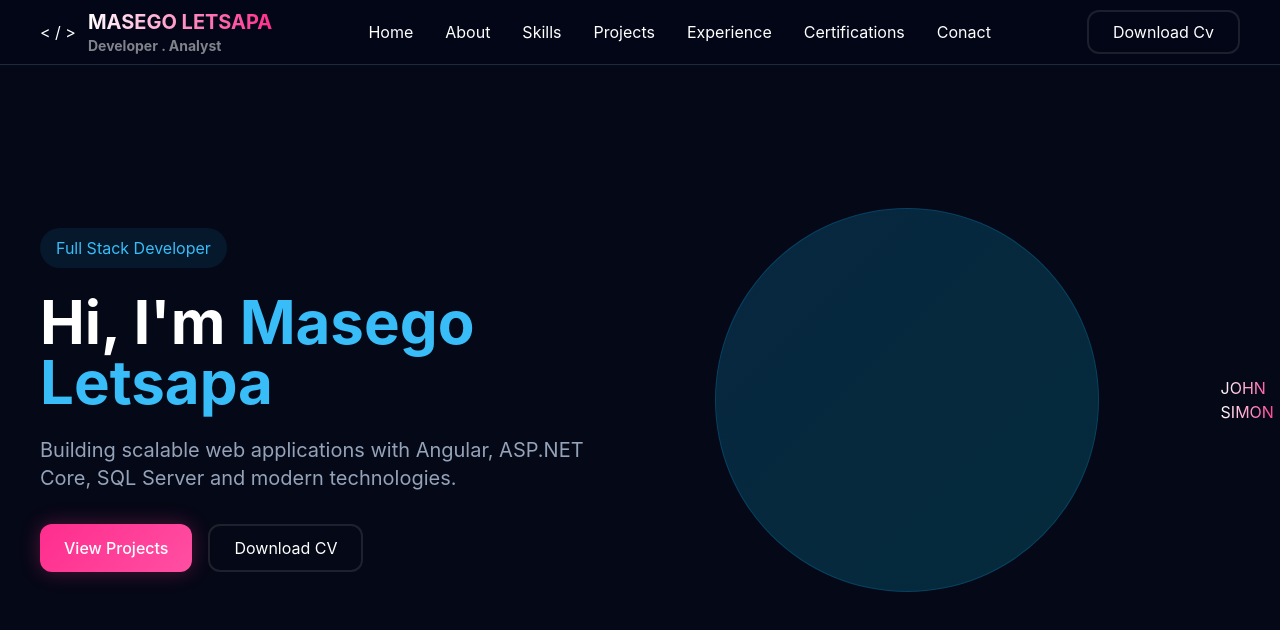
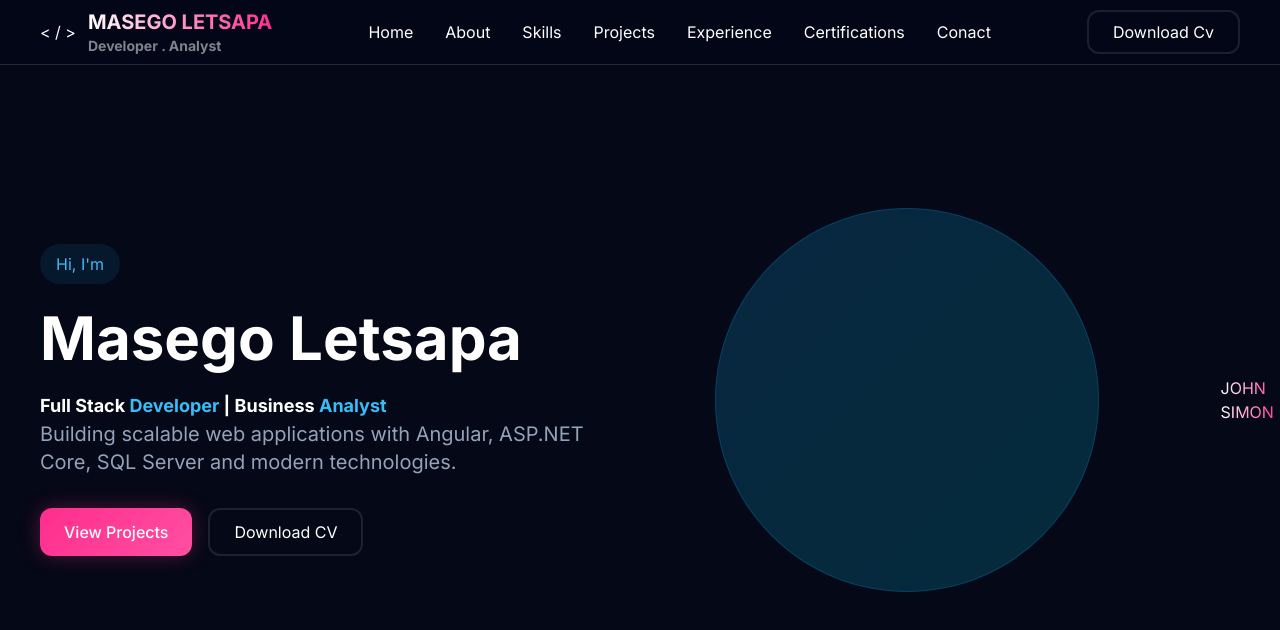
Before and after one commit to Sapino911/portfolio-app, an Angular app: page / in a window 1280 px wide. Shown: the top 630 px of the page. Built offline with nearby package versions, Linux system fonts and the light colour scheme.

Commit message:
feat: update Hero component with personalized introduction and add frameworks array

```diff
--- a/src/app/components/hero/hero.component.html
+++ b/src/app/components/hero/hero.component.html
@@ -1,23 +1,17 @@
 <section class="min-h-screen flex items-center">
-
   <div class="section-container">
-
     <div class="grid lg:grid-cols-2 gap-12 items-center">
-
       <div>
-
         <span
           class="inline-block px-4 py-2 rounded-full bg-sky-500/10 text-sky-400 mb-6">
-          Full Stack Developer
+           Hi, I'm
         </span>
-
-        <h1 class="text-6xl font-bold mb-6">
-          Hi, I'm
-          <span class="text-sky-400">
-            Masego Letsapa
-          </span>
+         <h1 class="text-6xl font-bold mb-6">
+          Masego Letsapa
         </h1>
-
+        <h3 class="section-subtitle font-bold text-white">
+           Full Stack <span class="text-sky-400"> Developer </span> | Business <span class="text-sky-400"> Analyst </span>
+        </h3>
         <p class="text-slate-400 text-xl mb-8">
           Building scalable web applications with Angular,
           ASP.NET Core, SQL Server and modern technologies.
@@ -53,4 +47,5 @@
 <h1 class="gradient-text">
   JOHN SIMON
 </h1>
+
 </section>
--- a/src/app/components/hero/hero.component.ts
+++ b/src/app/components/hero/hero.component.ts
@@ -9,4 +9,8 @@ import { Component } from '@angular/core';
 })
 export class HeroComponent {
 
+
+  protected readonly frameworks = [
+    { icon: '', title: ''}
+  ]
 }
--- a/src/index.html
+++ b/src/index.html
@@ -6,6 +6,7 @@
   <base href="/">
   <meta name="viewport" content="width=device-width, initial-scale=1">
   <link rel="icon" type="image/x-icon" href="favicon.ico">
+  <link href="https://fonts.googleapis.com/css2?family=Inter:wght@300;400;500;600;700;800&display=swap" rel="stylesheet">
 </head>
 <body>
   <app-root></app-root>
```
